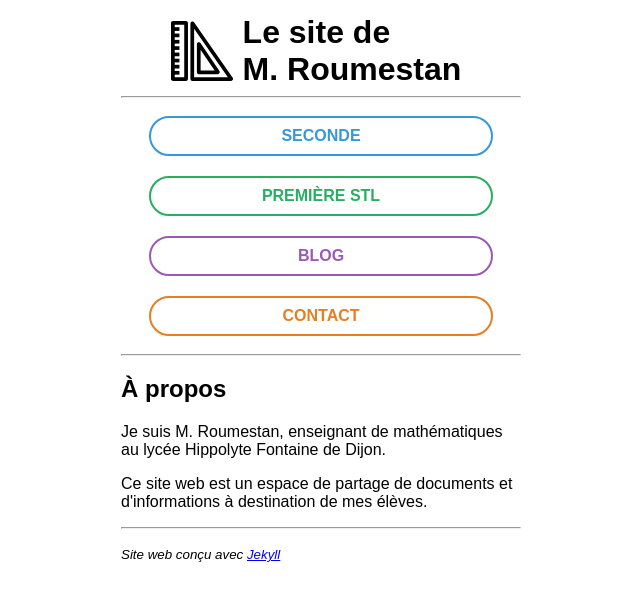
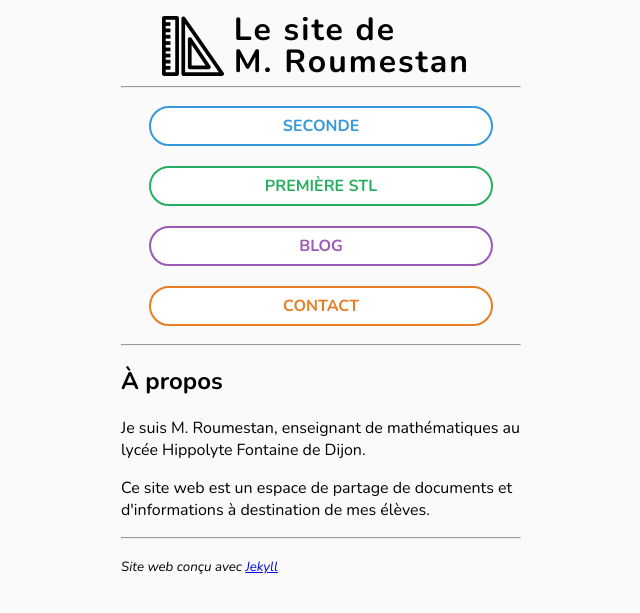
Before and after one commit to roumesta/roumestan.github.io, a Jekyll site: the page built from index.html, in a window 1280 px wide. Shown: the top 613 px of the page, without its empty margins (319-959 px from the left). Built offline with Jekyll 4.4.1, drawn with Linux system fonts in a browser that asks for light colours.

Commit message:
Redesign

```diff
--- a/_layouts/default.html
+++ b/_layouts/default.html
@@ -1,8 +1,8 @@
-<!doctype html>
-<html>
+<!DOCTYPE html>
+<html lang="fr">
 
 <head>
-        <meta charset="utf-8">
+    <meta charset="UTF-8">
     <title>
         {% if page.title %}
         {{ site.name }} - {{ page.title }}
@@ -14,7 +14,10 @@
     <script src="https://code.jquery.com/jquery-3.6.4.min.js"></script>
     <link rel="stylesheet" href="https://cdnjs.cloudflare.com/ajax/libs/font-awesome/5.15.3/css/all.min.css">
     <script id="MathJax-script" async src="https://cdn.jsdelivr.net/npm/mathjax@3/es5/tex-mml-chtml.js"></script>
-        <meta name='viewport' content='width=device-width, initial-scale=1'>
+    <meta name="viewport" content="width=device-width, initial-scale=1">
+    <link rel="preconnect" href="https://fonts.googleapis.com">
+    <link rel="preconnect" href="https://fonts.gstatic.com" crossorigin>
+    <link href="https://fonts.googleapis.com/css2?family=Nunito:ital,wght@0,200..1000;1,200..1000&family=Open+Sans:ital,wght@0,300..800;1,300..800&family=Roboto:ital,wght@0,300..800;1,300..800&display=swap" rel="stylesheet">
 </head>
 
 <body>
--- a/assets/css/styles.css
+++ b/assets/css/styles.css
@@ -2,10 +2,11 @@
 ---
 
 body {
-    font-family: 'Arial', sans-serif;
+    font-family: 'Nunito', sans-serif;
     max-width: 400px;
     margin: auto;
     padding: 1.5vh;
+    background: #fafafa;
 }
 
 header {
@@ -16,6 +17,9 @@ header {
 
 header h1 {
     margin: 0 10px;
+    letter-spacing: 2px;
+    font-weight: 700;
+    line-height: 1;
 }
 
 nav {
@@ -25,7 +29,7 @@ nav {
 }
 
 nav a {
-    background: none;
+    background: #fff;
     border: 2px solid #000;
     border-radius: 20px;
     color: #000;
@@ -101,7 +105,7 @@ nav a.current {
 }
 
 h1 a {
-    color: black;
+    color: inherit;
     text-decoration: none;
 }
 
```
Also changed, not shown: assets/images/noise.png (added). Lines whose indentation alone changed are shown as unchanged.
